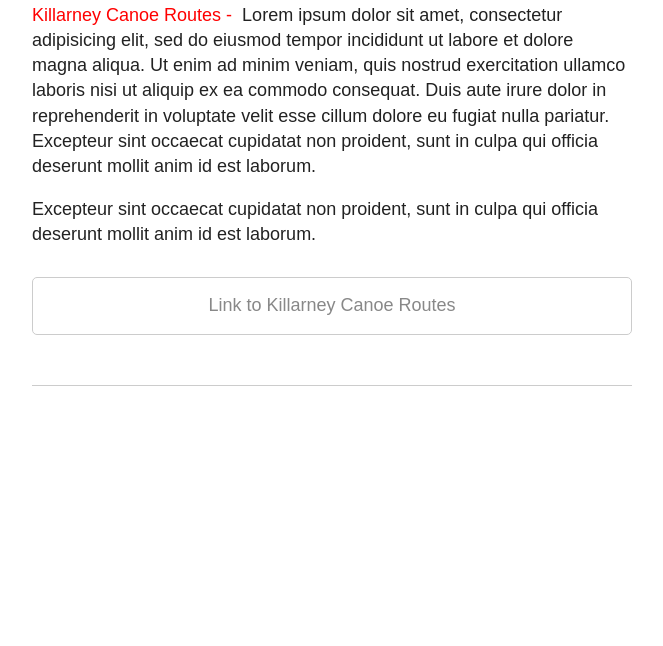
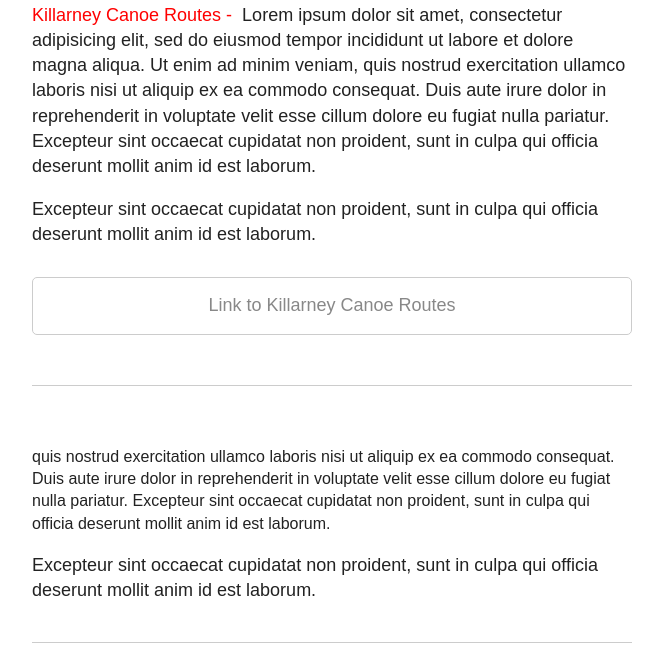
Before and after one commit to tdubolyou/bettermaps.github.io, a website: page index.html in a window 1280 px wide. Shown: the part 682-1328 px from the top of the page, without its empty margins (408-1071 px from the left). Before the commit the page ends 1128 px from the top, so only its background shows below. Drawn offline with nearby package versions, Linux system fonts and the light colour scheme; a script that the page names is missing.

Commit message:
added second article

```diff
--- a/index.html
+++ b/index.html
@@ -61,6 +61,16 @@
                 <div class="button">Link to Killarney Canoe Routes</div>
               </a>
             </article>
+
+            <article>
+              </a>
+              quis nostrud exercitation ullamco laboris nisi ut aliquip ex ea commodo
+              consequat. Duis aute irure dolor in reprehenderit in voluptate velit esse
+              cillum dolore eu fugiat nulla pariatur. Excepteur sint occaecat cupidatat non
+              proident, sunt in culpa qui officia deserunt mollit anim id est laborum.</p>
+              <p>Excepteur sint occaecat cupidatat non proident, sunt in culpa qui officia deserunt mollit anim id est laborum.</p>
+              </a>
+            </article>
           </div>
         </main>
         <script src="//ajax.googleapis.com/ajax/libs/jquery/1.11.2/jquery.min.js"></script>
```
